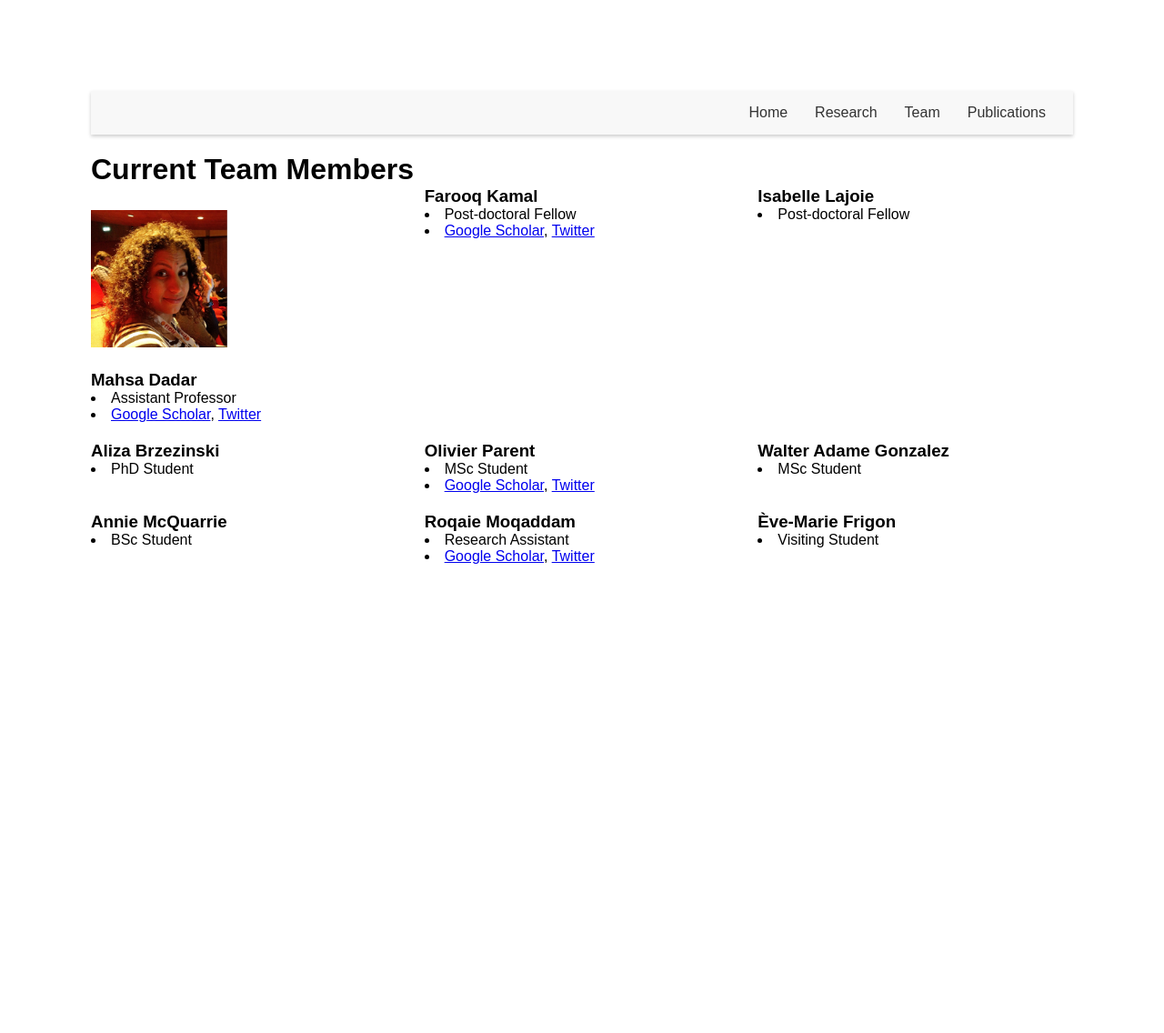
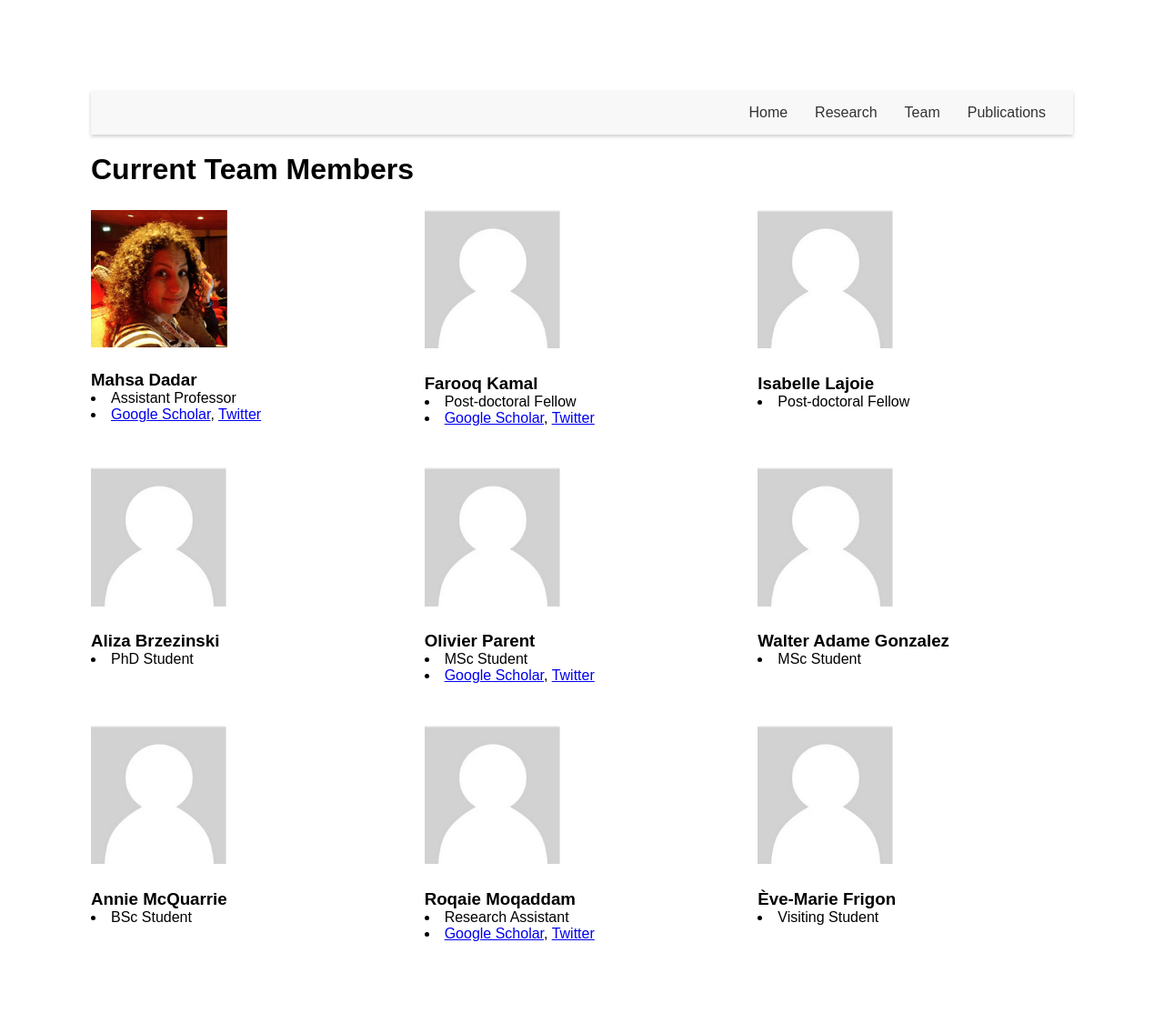
Before and after one commit to VANDAlab/VANDAlab.github.io, a Jekyll site: the page team.html, which Jekyll copies as it is, in a window 1280 px wide. Shown: the whole page at 91% size. Built offline with Jekyll 4.4.1, drawn with Linux system fonts in a browser that asks for light colours; before the commit the page ends 900 px from its top, so only the background shows below that.

Commit message:
Update team.html

```diff
--- a/team.html
+++ b/team.html
@@ -31,6 +31,7 @@
 
 
 <div class="person">
+    <img src="team/empty.png" alt="empty">
     <h3>Farooq Kamal</h3>
     <li>Post-doctoral Fellow</li>
    <li> <a href="https://scholar.google.ca/citations?user=FhnaDhAAAAAJ&hl=en" target="_blank">Google Scholar</a>,
@@ -38,16 +39,19 @@
 </div>
 
   <div class="person">
+    <img src="team/empty.png" alt="empty">
     <h3>Isabelle Lajoie</h3>
     <li>Post-doctoral Fellow</li>
 </div>
 
   <div class="person">
+    <img src="team/empty.png" alt="empty">
     <h3>Aliza Brzezinski</h3>
     <li>PhD Student</li>
 </div>
 
   <div class="person">
+    <img src="team/empty.png" alt="empty">
     <h3>Olivier Parent</h3>
     <li>MSc Student</li>
      <li> <a href="https://scholar.google.com/citations?user=N8EStO0AAAAJ&hl=en" target="_blank">Google Scholar</a>,
@@ -55,23 +59,29 @@
 </div>
 
     <div class="person">
+      <img src="team/empty.png" alt="empty">
     <h3>Walter Adame Gonzalez</h3>
     <li>MSc Student</li>
 </div>
 
     <div class="person">
+      <img src="team/empty.png" alt="empty">
     <h3>Annie McQuarrie</h3>
     <li>BSc Student</li>
 </div>
 
     <div class="person">
+      <img src="team/empty.png" alt="empty">
     <h3>Roqaie Moqaddam</h3>
     <li>Research Assistant</li>
       <li> <a href="https://scholar.google.com/citations?hl=en&user=TZjSLSIAAAAJ" target="_blank">Google Scholar</a>,
-          <a href=https://twitter.com/RoqaMoqa">Twitter</a> </li>
+          <a href="https://twitter.com/RoqaMoqa">Twitter</a> </li>
+
+
 </div>
 
     <div class="person">
+    <img src="team/empty.png" alt="empty">
     <h3>Ève-Marie Frigon</h3>
     <li>Visiting Student</li>
 </div>
```
